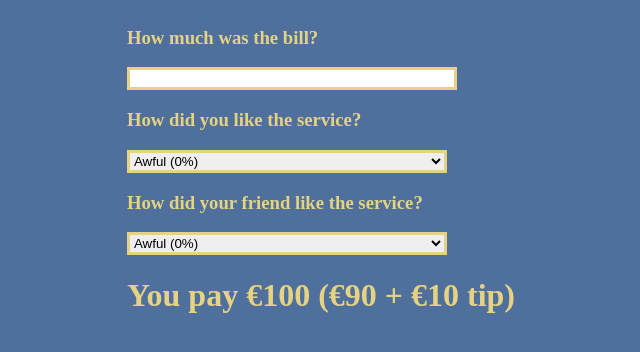
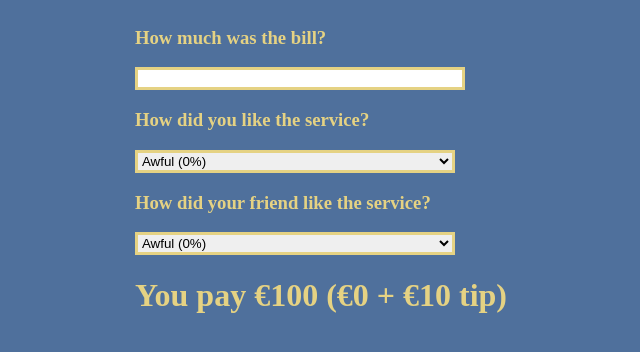
Before and after one commit to gabriele-andolina/tip-calculator, a React (Create React App) app: page / in a window 1280 px wide. Shown: the top 352 px of the page, without its empty margins (319-959 px from the left). Built offline with nearby package versions, Linux system fonts and the light colour scheme.

Commit message:
State: Lifted bill state up to App component

```diff
--- a/src/App.js
+++ b/src/App.js
@@ -1,3 +1,4 @@
+import { useState } from "react";
 import "./style.css";
 
 const serviceOptions = [
@@ -16,25 +17,28 @@ const serviceOptions = [
 ];
 
 export default function App() {
+    const [bill, setBill] = useState(0);
+
     return (
         <div>
-            <BillInput />
+            <BillInput bill={bill} onSetBill={setBill} />
             <ServiceInput>How did you like the service?</ServiceInput>
             <ServiceInput>How did your friend like the service?</ServiceInput>
-            <GrandTotal />
+            <GrandTotal bill={bill} />
         </div>
     );
 }
 
-function GrandTotal() {
-    return <h1>You pay €100 (€90 + €10 tip)</h1>;
-}
+function BillInput({ bill, onSetBill }) {
+    function handleInput(e) {
+        e.preventDefault();
+        onSetBill(e.target.value);
+    }
 
-function BillInput() {
     return (
         <div>
             <h3>How much was the bill?</h3>
-            <input type="number"></input>
+            <input type="text" onChange={handleInput}></input>
         </div>
     );
 }
@@ -51,3 +55,9 @@ function ServiceInput({ children }) {
         </div>
     );
 }
+
+function GrandTotal({ bill }) {
+    const newBill = bill;
+
+    return <h1>{`You pay €100 (€${newBill} + €10 tip)`}</h1>;
+}
```
